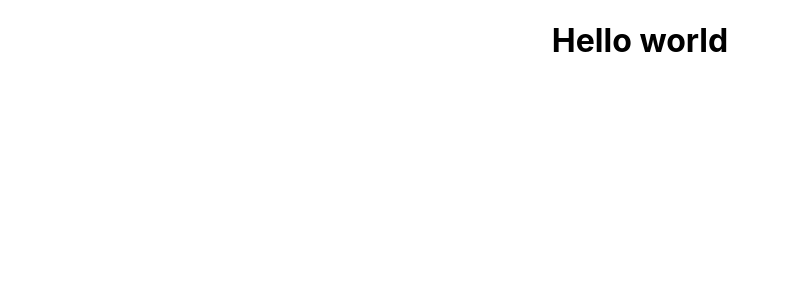
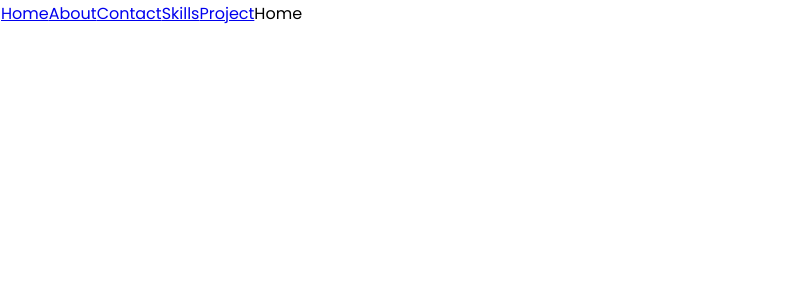
Before and after one commit to Arun-Jawlia/Arun-Jawlia.github.io, a React (Create React App) app: page / in a window 1280 px wide. Shown: the top 300 px of the page, without its empty margins (0-788 px from the left). Built offline with nearby package versions, Linux system fonts and the light colour scheme.

Commit message:
portfolioNav

```diff
--- a/package.json
+++ b/package.json
@@ -9,7 +9,9 @@
     "@testing-library/user-event": "^13.5.0",
     "react": "^18.2.0",
     "react-dom": "^18.2.0",
+    "react-router-dom": "^6.4.2",
     "react-scripts": "5.0.1",
+    "styled-components": "^5.3.6",
     "web-vitals": "^2.1.4"
   },
   "scripts": {
--- a/src/App.css
+++ b/src/App.css
@@ -1,4 +1,17 @@
-.App {
+@import url('https://fonts.googleapis.com/css2?family=Poppins:wght@200;400;500&display=swap');
+
+*{
+  margin:0px;
+  padding:0px;
+  font-family: 'Poppins', sans-serif;
+  box-sizing: border-box;
+}
+
+html{
+  scroll-behavior: smooth;
+}
+
+/* .App {
   text-align: center;
 }
 
@@ -35,4 +48,4 @@
   to {
     transform: rotate(360deg);
   }
-}
+} */
--- a/src/App.js
+++ b/src/App.js
@@ -1,12 +1,33 @@
 import logo from './logo.svg';
 import './App.css';
+import { Navbar } from './Component/Navbar';
+import { AllRoutes } from './Pages/AllRoutes';
+import styled from 'styled-components'
 
 function App() {
   return (
-    <div className="App">
-     <h1>Hello world</h1>
-    </div>
+    <>
+    <Container>
+      <NavbarDiv>
+      <Navbar/>
+
+      </NavbarDiv>
+
+      <AllRoutes/>
+    </Container>
+    </>
   );
+
 }
 
 export default App;
+
+
+const Container = styled.div`
+  display: flex;
+  border:1px solid white;
+  // background-color:teal
+  `
+const NavbarDiv = styled.div`
+color:blue;
+`
--- /dev/null
+++ b/src/Component/Navbar.jsx
@@ -0,0 +1,33 @@
+import React from 'react'
+import { Link } from 'react-router-dom'
+import styled from 'styled-components'
+
+export const Navbar = () => {
+
+  return (
+    <Wrapper>
+        <LinkDiv>
+            <Link to='/'><div>Home</div></Link>
+            <Link to='/about'><div>About</div></Link>
+             <Link to='/contact'><div>Contact</div></Link>
+             <Link to='/skills'><div>Skills</div></Link>
+             <Link to='/project'><div>Project</div></Link>
+        </LinkDiv>
+    </Wrapper>
+
+
+  )
+}
+
+const Wrapper = styled.div`
+display:flex;
+justify-content:space-between;
+`
+
+
+const LinkDiv= styled.div`
+  display:flex;
+  flex-direction:row;
+  align-items:center;
+  justify-content:spaceBetween;
+`
--- /dev/null
+++ b/src/Pages/About.jsx
@@ -0,0 +1,7 @@
+import React from 'react'
+
+export const About = () => {
+  return (
+    <div>About</div>
+  )
+}
--- /dev/null
+++ b/src/Pages/AllRoutes.jsx
@@ -0,0 +1,22 @@
+import React from 'react'
+import { Route, Routes } from 'react-router-dom'
+import { About } from './About'
+import { Contact } from './Contact'
+import { Home } from './Home'
+import { Project } from './Project'
+import { Skills } from './Skills'
+
+export const AllRoutes = () => {
+  return (
+    <>
+    <Routes>
+        <Route path='/'  element={<Home/>}/>
+        <Route to='/about' element={<About/>}/>
+        <Route path="/contact" element={<Contact/>}/>
+        <Route path="/project" element={<Project/>}/>
+        <Route path="/skills" element={<Skills/>}/>
+        <Route/>
+    </Routes>
+    </>
+  )
+}
--- /dev/null
+++ b/src/Pages/Contact.jsx
@@ -0,0 +1,7 @@
+import React from 'react'
+
+export const Contact = () => {
+  return (
+    <div>Contact</div>
+  )
+}
--- /dev/null
+++ b/src/Pages/Home.jsx
@@ -0,0 +1,7 @@
+import React from 'react'
+
+export const Home = () => {
+  return (
+    <div>Home</div>
+  )
+}
--- /dev/null
+++ b/src/Pages/Project.jsx
@@ -0,0 +1,7 @@
+import React from 'react'
+
+export const Project = () => {
+  return (
+    <div>Project</div>
+  )
+}
--- /dev/null
+++ b/src/Pages/Skills.jsx
@@ -0,0 +1,7 @@
+import React from 'react'
+
+export const Skills = () => {
+  return (
+    <div>Skills</div>
+  )
+}
--- a/src/index.js
+++ b/src/index.js
@@ -3,12 +3,16 @@ import ReactDOM from 'react-dom/client';
 import './index.css';
 import App from './App';
 import reportWebVitals from './reportWebVitals';
+import {BrowserRouter} from 'react-router-dom'
 
 const root = ReactDOM.createRoot(document.getElementById('root'));
 root.render(
-  <React.StrictMode>
-    <App />
-  </React.StrictMode>
+  // <React.StrictMode>/
+  <BrowserRouter>
+  <App />
+
+  </BrowserRouter>
+  // </React.StrictMode>
 );
 
 // If you want to start measuring performance in your app, pass a function
```
Also changed, not shown: 1 other file (tests, documents, lock files or other folders).
